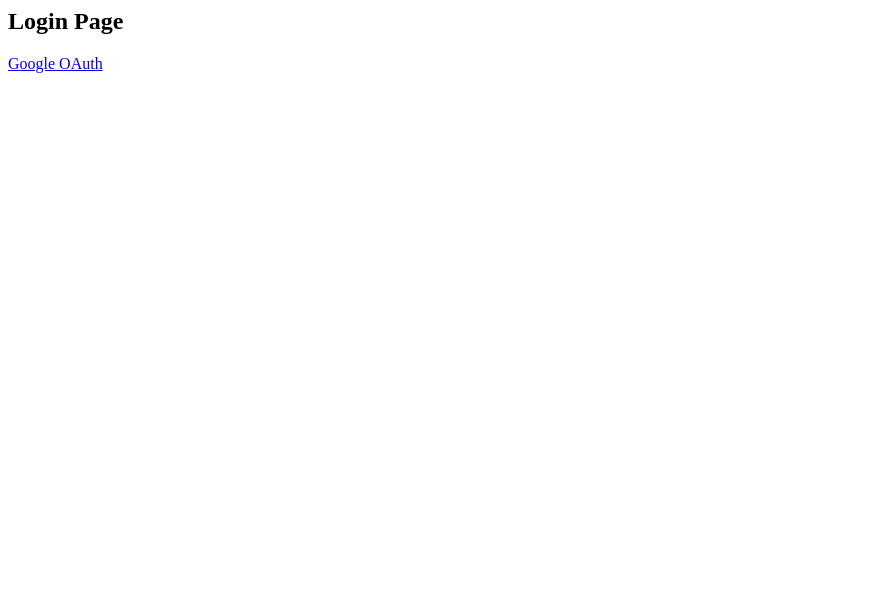
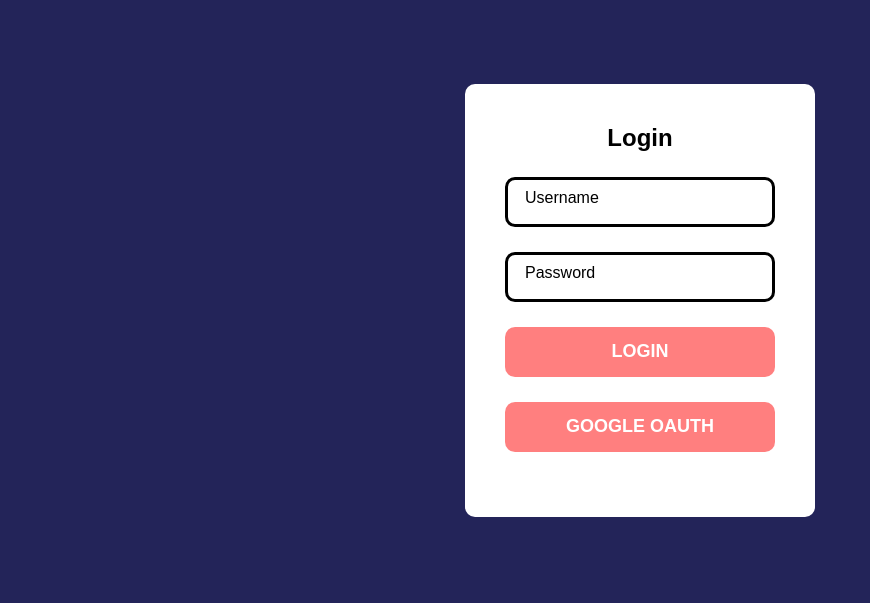
Before and after one commit to wildanhanani/oauth-test, a website: page login.html in a window 1280 px wide. Shown: the whole page, without its empty margins (0-870 px from the left). Drawn offline with Linux system fonts and the light colour scheme.

Commit message:
style css

```diff
--- a/login.html
+++ b/login.html
@@ -1,3 +1,109 @@
-<h2>Login Page</h2>
+<!DOCTYPE html>
+<html>
+<head>
+	<title> Login</title>
+</head>
+<style>
+	body {
+  margin: 0;
+  padding: 0;
+  display: flex;
+  justify-content: center;
+  height: 600px;
+  background-color: rgb(35, 36, 89);
+  align-items: center;
+  font-family: sans-serif;
+}
+.login {
+  background-color: #fff;
+  width: 350px;
+  text-align: center;
+  padding: 40px;
+  box-sizing: border-box;
+  border-radius: 10px;
+}
+.login h2 {
+  margin: 0 0 20px;
+  width: 100%;
+  margin-bottom: 25px;
+}
 
-<a href="/auth/google/url">Google OAuth</a>
+.login .input-group {
+  position: relative;
+  width: 100%;
+  margin-bottom: 25px;
+}
+
+.login .input-group input {
+  height: 50px;
+  width: 100%;
+  padding: 0 20px;
+  box-sizing: border-box;
+  font-size: 18px;
+  border: 3px solid black;
+  border-radius: 10px;
+}
+
+.login .input-group span {
+  position: absolute;
+  top: 12px;
+  left: 20px;
+  padding: 0px;
+  text-transform: capitalize;
+  background-color: #fff;
+}
+
+.login .input-group input:focus ~ span,
+.login .input-group input:valid ~ span {
+  top: -12px;
+  left: 20px;
+  font-size: 12px;
+  background-color: pink;
+  padding: 2px 4px;
+  border: 1px solid #000;
+  border-radius: 5px;
+}
+
+.login .input-group input[type='submit'] {
+  background-color: pink;
+  border: none;
+  text-transform: uppercase;
+  font-weight: bold;
+  cursor: pointer;
+  width: 35%;
+  transition: 0.5s;
+}
+
+.login .input-group input[type='submit'] {
+  width: 100%;
+  background-color: rgba(255, 0, 0, 0.5);
+  color: #fff;
+}
+
+</style>
+<body>
+
+<form>
+	<div class="login">
+		<h2> Login </h2>
+		<div class="input-group">
+			<input type="text" required="">
+			<span>Username</span>
+		</div>
+		<div class="input-group">
+			<input type="password" required="">
+			<span>Password</span>
+		</div>
+		<div class="input-group">
+			<input type="submit" value="Login">
+		</div>
+		<div class="input-group" onclick="window.location='/auth/google/url'">
+			<input type="submit" value="Google Oauth" >
+		</div>
+
+	</div>
+</form>
+
+
+</body>
+</html>
--- a/main.js
+++ b/main.js
@@ -123,6 +123,7 @@
     const user = await new User({
       socialId: data.id,
       email: data.email,
+      name: data.name,
     }).save();
 
     const token = jwt.sign(data, JWT_SECRET);
--- a/model/User.js
+++ b/model/User.js
@@ -3,5 +3,6 @@
 const Userschema = mongoose.Schema({
   socialId: { type: String },
   email: { type: String },
+  name: { type: String },
 });
 module.exports = mongoose.model('User', Userschema);
```
Also changed, not shown: 2 other files.
